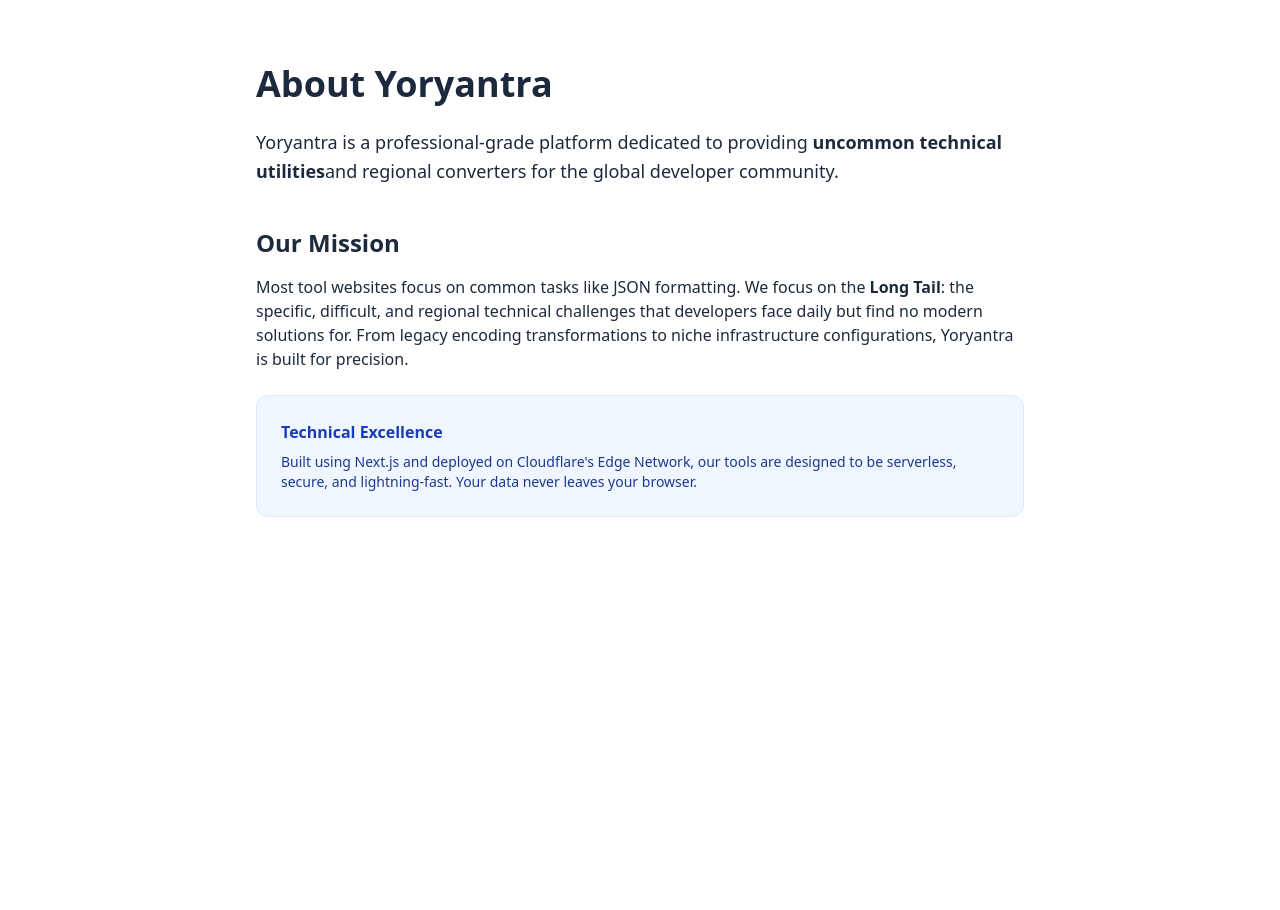
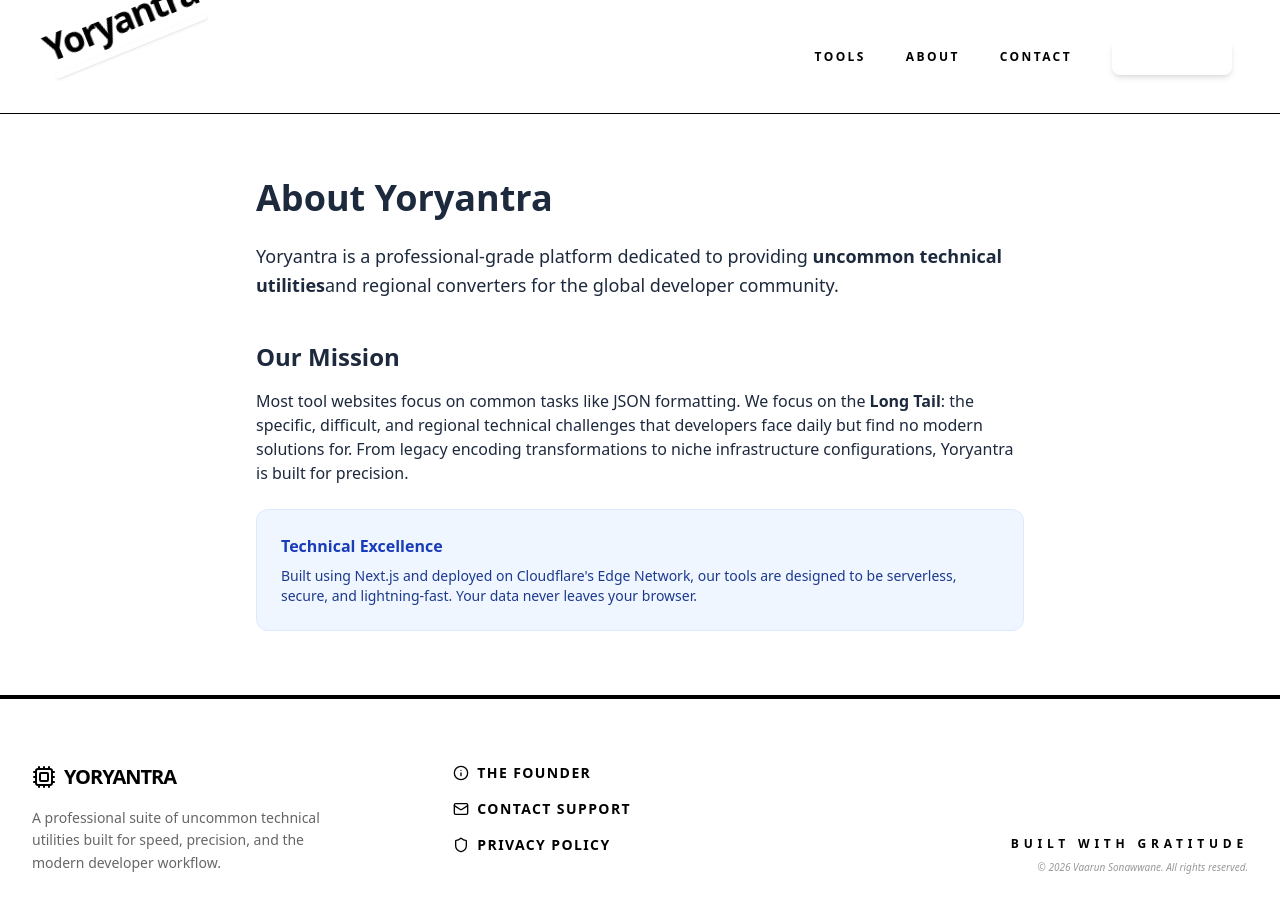
Before and after one commit to vaarunsonawwane-ops/yoryantra-new, a Next.js app: page /about in a window 1280 px wide. Shown: the top 910 px of the page. Before the commit the page ends 800 px from the top, so only its background shows below. Built offline with nearby package versions, Linux system fonts and the light colour scheme.

Commit message:
Update layout with finalized Yoryantra brand identity

```diff
--- a/app/layout.tsx
+++ b/app/layout.tsx
@@ -1,33 +1,95 @@
-import type { Metadata } from "next";
-import { Geist, Geist_Mono } from "next/font/google";
-import "./globals.css";
+import { Poppins } from 'next/font/google';
+import Link from 'next/link';
+import { Mail, Shield, Info, Cpu, Menu } from 'lucide-react';
+import './globals.css';
 
-const geistSans = Geist({
-  variable: "--font-geist-sans",
-  subsets: ["latin"],
+const poppins = Poppins({
+  subsets: ['latin'],
+  weight: ['400', '700', '800'],
+  variable: '--font-poppins'
 });
 
-const geistMono = Geist_Mono({
-  variable: "--font-geist-mono",
-  subsets: ["latin"],
-});
+export default function RootLayout({ children }: { children: React.ReactNode }) {
+  return (
+    <html lang="en" className={poppins.variable}>
+      <body className="font-poppins bg-white text-charcoal min-h-screen flex flex-col antialiased">
 
-export const metadata: Metadata = {
-  title: "Create Next App",
-  description: "Generated by create next app",
-};
+        {/* HEADER: Sticky with Top-Left Brand Alignment */}
+        <nav className="py-8 px-6 md:px-12 border-b border-light-gold sticky top-0 bg-white/95 backdrop-blur-md z-50">
+          <div className="max-w-7xl mx-auto flex justify-between items-center">
 
-export default function RootLayout({
-  children,
-}: Readonly<{
-  children: React.ReactNode;
-}>) {
-  return (
-    <html
-      lang="en"
-      className={`${geistSans.variable} ${geistMono.variable} h-full antialiased`}
-    >
-      <body className="min-h-full flex flex-col">{children}</body>
+            {/* FINALIZED LOGO: Top-Left, 22° Rise, Poppins Bold */}
+            <Link href="/" className="relative group no-underline">
+              <div className="flex flex-col items-start transform -rotate-[22deg] origin-left transition-transform hover:scale-105 active:scale-95">
+                <span className="text-3xl md:text-4xl font-[800] tracking-tighter text-charcoal leading-none">
+                  Yoryantra
+                </span>
+                {/* Gold Underline: Length matched Y to a */}
+                <div className="w-full h-[5px] bg-gold mt-2 rounded-full shadow-sm"></div>
+              </div>
+            </Link>
+
+            {/* NAVIGATION LINKS */}
+            <div className="hidden md:flex items-center gap-10 font-bold text-xs uppercase tracking-[0.2em] text-charcoal/60">
+              <Link href="/" className="hover:text-gold transition-colors">Tools</Link>
+              <Link href="/about" className="hover:text-gold transition-colors">About</Link>
+              <Link href="/contact" className="hover:text-gold transition-colors">Contact</Link>
+              <Link href="/contact" className="bg-emerald text-white px-6 py-2.5 rounded-lg hover:bg-golden-yellow hover:text-charcoal transition-all shadow-md active:translate-y-0.5">
+                Support
+              </Link>
+            </div>
+
+            {/* Mobile Menu Icon for S24 Viewport */}
+            <div className="md:hidden text-charcoal">
+              <Menu size={28} />
+            </div>
+          </div>
+        </nav>
+
+        {/* MAIN PAGE CONTENT */}
+        <main className="flex-grow">
+          {children}
+        </main>
+
+        {/* FOOTER: Minimalist with Light Gold Border */}
+        <footer className="bg-white border-t-4 border-light-gold py-16 px-8 mt-auto">
+          <div className="max-w-7xl mx-auto grid grid-cols-1 md:grid-cols-3 gap-12">
+
+            {/* Brand Column */}
+            <div className="space-y-4">
+              <div className="flex items-center gap-2 text-gold">
+                <Cpu size={24} />
+                <span className="font-black text-xl tracking-tighter">YORYANTRA</span>
+              </div>
+              <p className="text-sm leading-relaxed opacity-60 max-w-xs">
+                A professional suite of uncommon technical utilities built for speed, precision, and the modern developer workflow.
+              </p>
+            </div>
+
+            {/* Quick Links */}
+            <div className="flex flex-col gap-4 text-sm font-bold uppercase tracking-widest text-charcoal/80">
+              <Link href="/about" className="flex items-center gap-2 hover:text-gold transition-colors">
+                <Info size={16} /> The Founder
+              </Link>
+              <Link href="/contact" className="flex items-center gap-2 hover:text-gold transition-colors">
+                <Mail size={16} /> Contact Support
+              </Link>
+              <Link href="#" className="flex items-center gap-2 hover:text-gold transition-colors">
+                <Shield size={16} /> Privacy Policy
+              </Link>
+            </div>
+
+            {/* Signature Section */}
+            <div className="md:text-right flex flex-col justify-end">
+              <p className="text-xs font-bold text-gold uppercase tracking-[0.4em]">Built with Gratitude</p>
+              <p className="text-[10px] opacity-40 mt-2 italic">
+                © 2026 Vaarun Sonawwane. All rights reserved.
+              </p>
+            </div>
+          </div>
+        </footer>
+
+      </body>
     </html>
   );
 }
```
